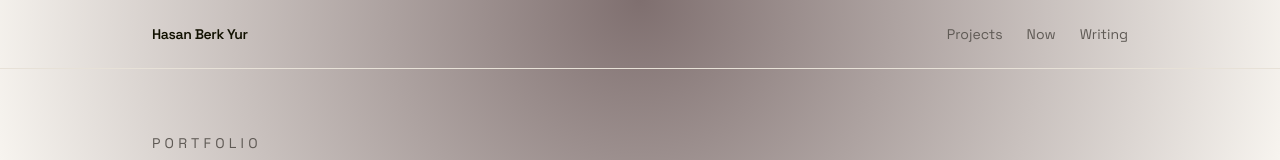
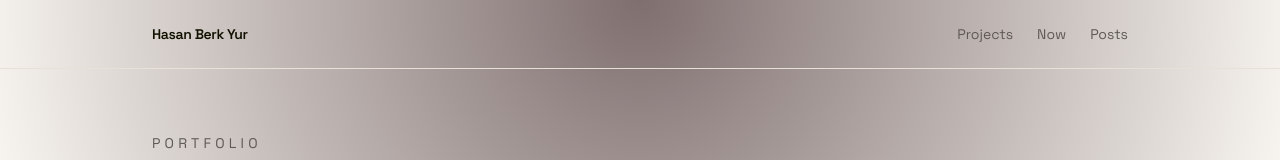
Before and after one commit to hasanberkyur/personal-website, a Next.js app: page / in a window 1280 px wide. Shown: the top 160 px of the page. Built offline with nearby package versions, Linux system fonts and the light colour scheme.

Commit message:
fetch: changed header

```diff
--- a/components/Header.tsx
+++ b/components/Header.tsx
@@ -12,8 +12,8 @@ export default function Header() {
           <a className="transition hover:text-text" href="/#now">
             Now
           </a>
-          <a className="transition hover:text-text" href="/#writing">
-            Writing
+          <a className="transition hover:text-text" href="/#posts">
+            Posts
           </a>
         </nav>
       </div>
```
